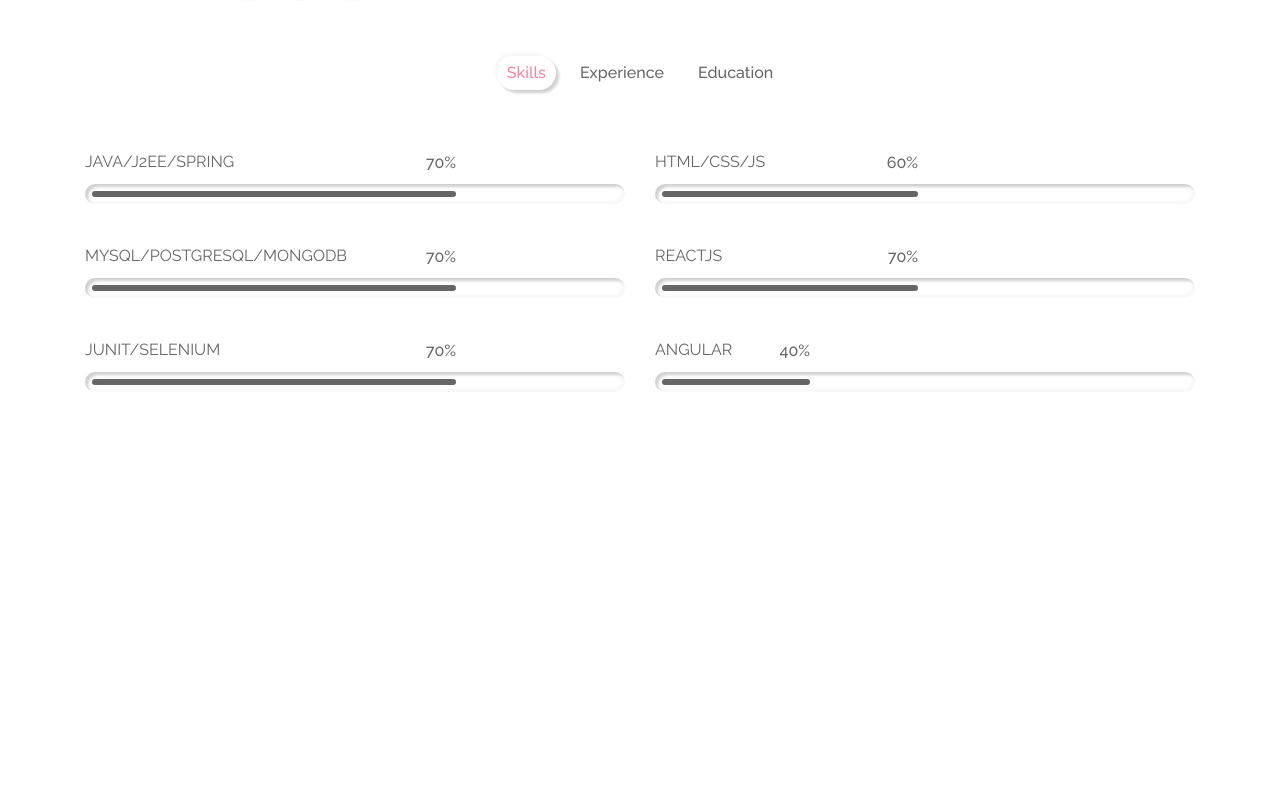
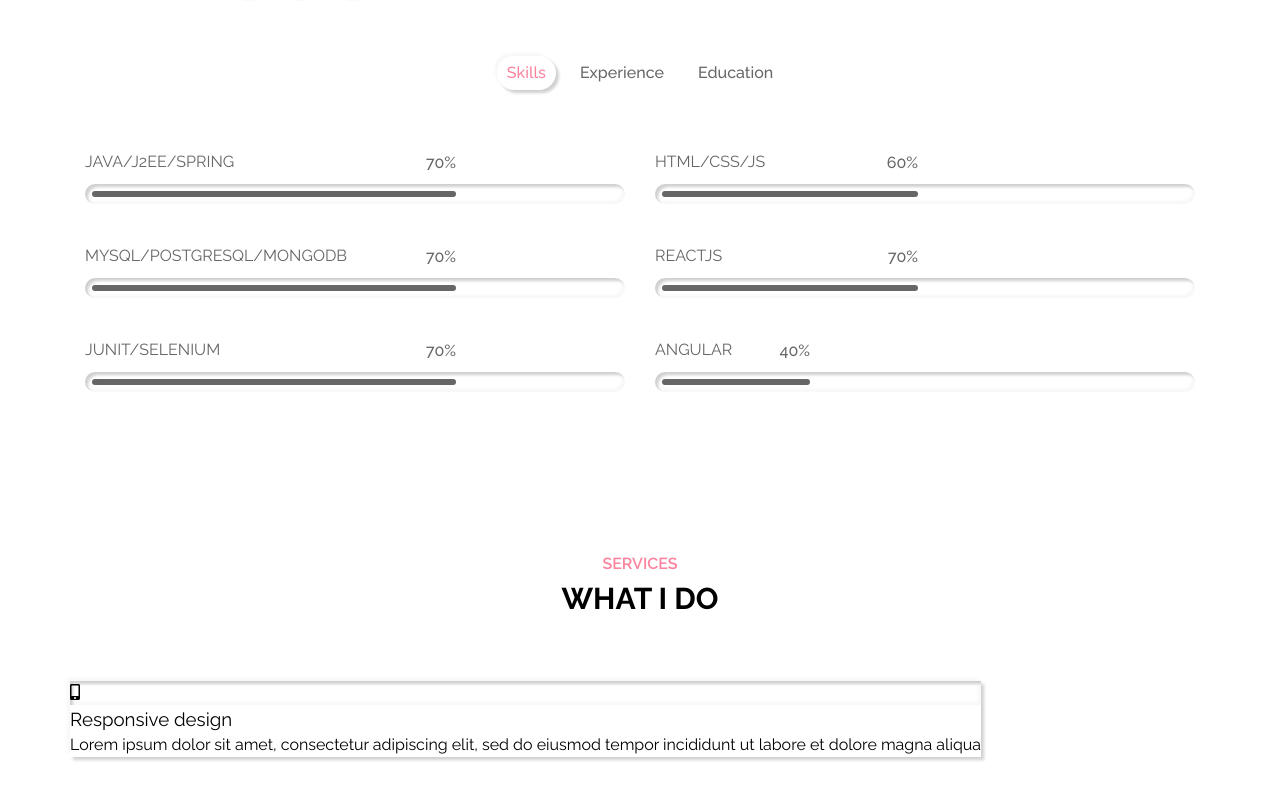
Before and after one commit to nguyenhuuhoann/MyCV, a plain HTML site: page index.html in a window 1280 px wide. Shown: the part 1405-2205 px from the top of the page. Before the commit the page ends 1877 px from the top, so only its background shows below. Drawn offline with Linux system fonts and the light colour scheme.

Commit message:
start service section

```diff
--- a/css/style.css
+++ b/css/style.css
@@ -666,3 +666,14 @@ about section
     line-height: 26px;
     margin: 15px 0 0;
 }
+
+/*------
+
+service-section
+
+-------*/
+
+.service-section{
+  padding: 80px 0 80px;
+  min-height: 100vh;
+}
--- a/index.html
+++ b/index.html
@@ -299,6 +299,34 @@
     </section>
     <!-- about section end -->
 
+    <!-- services section start -->
+    <section class="service-section">
+      <div class="container">
+        <div class="row">
+          <div class="section-title">
+            <h2 data-heading="Services">What i do</h2>
+          </div>
+        </div>
+        <div class="row">
+          <!-- service item start  -->
+          <div class="service-item">
+            <div class="service-item-inner outer-shadow">
+              <div class="icon inner-shadow">
+                <i class="fas fa-mobile-alt"></i>
+              </div>
+              <h3>Responsive design</h3>
+              <p> Lorem ipsum dolor sit amet, consectetur adipiscing elit, sed do
+                eiusmod tempor incididunt ut labore et dolore magna aliqua</p>
+            </div>
+          </div>
+          <!-- service item end  -->
+        </div>
+      </div>
+    </section>
+
+    <!-- services section end -->
+
+
     <!-- main js  -->
     <script src="./js/main.js"></script>
   </body>
```
